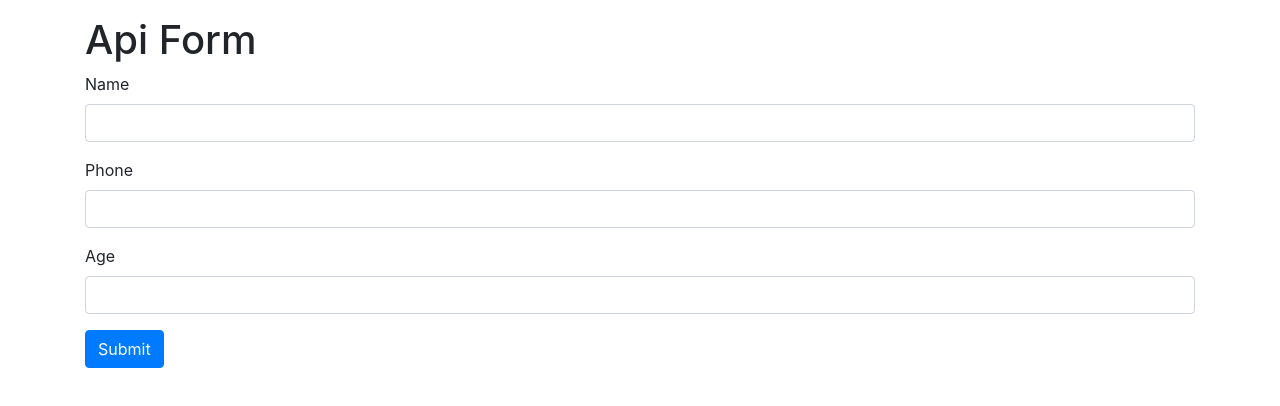
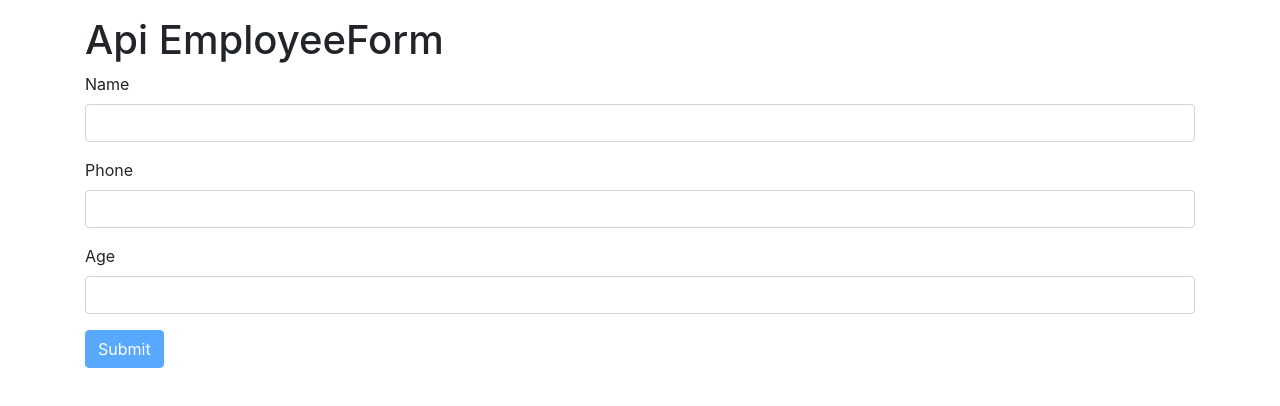
Before and after one commit to NourhanAymanElstohy/react-forum, a React (Create React App) app: page /form in a window 1280 px wide. Shown: the top 406 px of the page. Built offline with nearby package versions, Linux system fonts and the light colour scheme.

Commit message:
refactoring

```diff
--- a/src/App.js
+++ b/src/App.js
@@ -2,7 +2,7 @@ import React, { Component } from 'react';
 import './App.css';
 import Table from './components/table';
 import { Route, Switch, Redirect } from "react-router-dom";
-import Form from './components/form';
+import Form from './components/employeeForm';
 
 class App extends Component {
   render() {
--- /dev/null
+++ b/src/components/employeeForm.jsx
@@ -0,0 +1,40 @@
+import React, { Component } from "react";
+import Input from "./input";
+import Joi from 'joi-browser';
+import Form from "./form";
+
+class EmployeeForm extends Form {
+
+  state = {
+    data: { name: "", phone: "", age: "" },
+    errors: {}
+  };
+
+  schema = {
+    name: Joi.string().required().label('Name'),
+    phone: Joi.number().required().label('Phone'),
+    age: Joi.number().required().label('Age'),
+  };
+
+  doSubmit = () => {
+    console.log("submitted");
+  };
+
+  render() {
+
+    return (
+      <div>
+        <h1>Api EmployeeForm</h1>
+        <form onSubmit={this.handleSubmit}>
+          {this.renderInput('name', 'Name')}
+          {this.renderInput('phone', 'Phone')}
+          {this.renderInput('age', 'Age')}
+          {this.renderButton('Submit')}
+        </form>
+      </div>
+    );
+  }
+
+}
+
+export default EmployeeForm;
--- a/src/components/form.jsx
+++ b/src/components/form.jsx
@@ -1,23 +1,15 @@
-import React, { Component } from "react";
-import Input from "./input";
+import React, { Component } from 'react';
 import Joi from 'joi-browser';
+import Input from './input';
 
 class Form extends Component {
-
     state = {
-    employee: { name: "", phone: "", age: "" },
-    errors: {}
-  };
-
-  schema = {
-    name: Joi.string().required().label('Name'),
-    phone: Joi.number().required().label('Phone'),
-    age: Joi.number().required().label('Age'),
-  };
-
+        data: {},
+        errors:{},
+    }
     validate = () => {
         const options = { abortEarly: false };
-    const {error} = Joi.validate(this.state.employee, this.schema, options);
+        const { error } = Joi.validate(this.state.data, this.schema, options);
         if (!error) return null;
 
         const errors = {};
@@ -25,7 +17,16 @@ class Form extends Component {
             errors[item.path[0]] = item.message;
             return errors;
         }
-  }
+    };
+    validateProperty = ({ name, value }) => {
+
+        const obj = { [name]: value };
+        const schema = { [name]: this.schema[name] };
+        const { error } = Joi.validate(obj, schema);
+
+        return error ? error.details[0].message : null;
+    };
+
     handleSubmit = (e) => {
         e.preventDefault();
 
@@ -34,16 +35,7 @@ class Form extends Component {
         this.setState({ errors: errors || {} });
         if (errors) return;
 
-    console.log("submitted");
-  };
-
-  validateProperty = ({ name, value }) => {
-
-    const obj = { [name]: value };
-    const schema = { [name]: this.schema[name] };
-    const {error} = Joi.validate(obj, schema);
-
-    return error ? error.details[0].message : null;
+        this.doSubmit();
     };
 
     handleChange = ({ currentTarget: input }) => {
@@ -53,43 +45,31 @@ class Form extends Component {
         if (errorMesage) errors[input.name] = errorMesage;
         else delete errors[input.name];
 
-    const employee = { ...this.state.employee };
-    employee[input.name] = input.value;
+        const data = { ...this.state.data };
+        data[input.name] = input.value;
 
-    this.setState({ employee, errors });
+        this.setState({ data, errors });
 
     }
-    render() {
-        const { employee, errors } = this.state;
+
+    renderButton(label) {
         return (
-      <div>
-        <h1>Api Form</h1>
-        <form onSubmit={this.handleSubmit}>
+            <button disabled={this.validate()} className="btn btn-primary">
+                {label}
+            </button>
+        );
+    }
+
+    renderInput(name, label) {
+        const { data, errors } = this.state;
+        return (
             <Input
-            name="name"
-            value={employee.name}
+                name={name}
+                value={data[name]}
                 onChange={this.handleChange}
-            label="Name"
-            error={errors.name}
+                label={label}
+                error={errors[name]}
             />
-          <Input
-            name="phone"
-            value={employee.phone}
-            onChange={this.handleChange}
-            label=" Phone"
-            error={errors.phone}
-          />
-          <Input
-            name="age"
-            value={employee.age}
-            onChange={this.handleChange}
-            label="Age"
-            error={errors.age}
-          />
-
-          <button className="btn btn-primary">Submit</button>
-        </form>
-      </div>
         );
     }
 }
--- a/src/components/input.jsx
+++ b/src/components/input.jsx
@@ -1,12 +1,11 @@
 import React, { Component } from 'react';
 
-const Input = ({name, label, value, error, onChange}) => {
+const Input = ({name, label, error, ...rest}) => {
     return (
         <div className="form-group">
             <label htmlFor={name}>{label}</label>
             <input
-                value={value}
-                onChange={onChange}
+                {...rest}
                 name={name}
                 id={name}
                 type="text"
```
Lines whose indentation alone changed are shown as unchanged.
